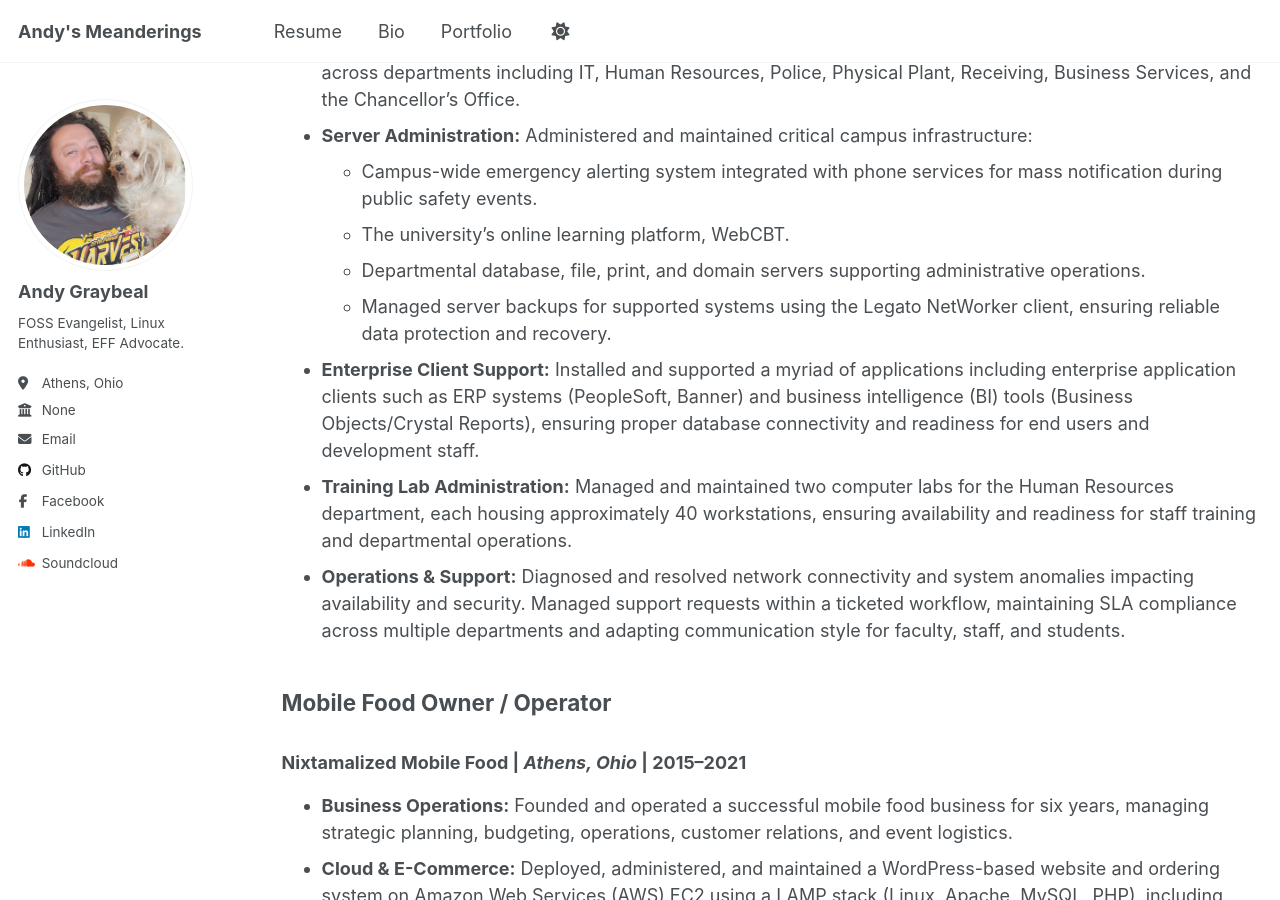
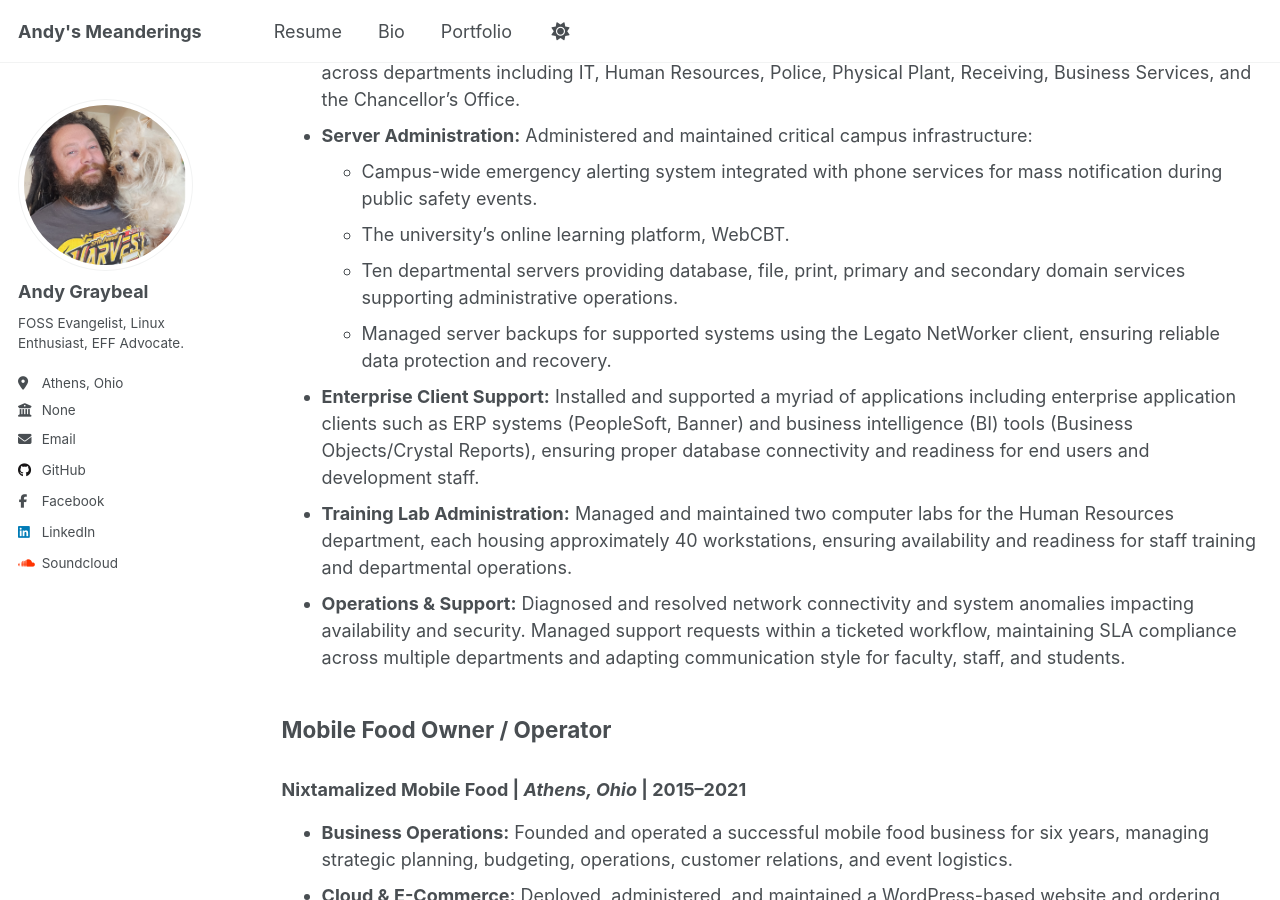
Before and after one commit to andy-graybeal/andy-graybeal.github.io, a Jekyll site: the page built from _pages/resume.md, in a window 1280 px wide and 900 px high, scrolled down 1242 px. Built offline with Jekyll 4.4.1, drawn with Linux system fonts in a browser that asks for light colours; a script that is not in the unit is left out.

Commit message:
Clarify server administration details in resume

```diff
--- a/_pages/resume.md
+++ b/_pages/resume.md
@@ -34,7 +34,7 @@ I have 20+ years of experience designing, securing, and supporting enterprise in
   * **Server Administration:** Administered and maintained critical campus infrastructure:
     *   Campus-wide emergency alerting system integrated with phone services for mass notification during public safety events.
     *   The university's online learning platform, WebCBT.
-    *   Departmental database, file, print, and domain servers supporting administrative operations.
+    *   Ten departmental servers providing database, file, print, primary and secondary domain services supporting administrative operations.
     *   Managed server backups for supported systems using the Legato NetWorker client, ensuring reliable data protection and recovery.
   * **Enterprise Client Support:** Installed and supported a myriad of applications including enterprise application clients such as ERP systems (PeopleSoft, Banner) and business intelligence (BI) tools (Business Objects/Crystal Reports), ensuring proper database connectivity and readiness for end users and development staff.
   * **Training Lab Administration:** Managed and maintained two computer labs for the Human Resources department, each housing approximately 40 workstations, ensuring availability and readiness for staff training and departmental operations.
```
